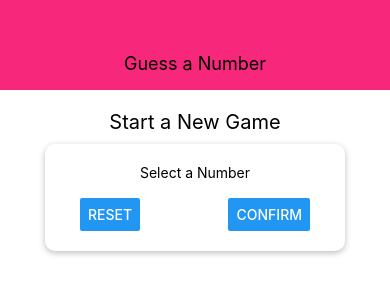
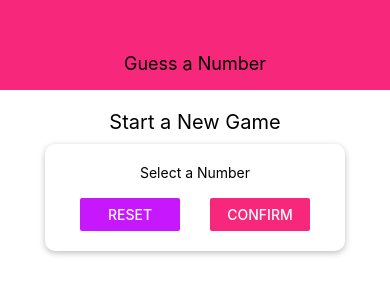
Before and after one commit to chattavat-v/rn-first-app, a React Native app: screen / in a window 390 px wide. Shown: the top 300 px of the page. Built offline with nearby package versions, Linux system fonts and the light colour scheme.

Commit message:
build colors file in constants folder for export colors all component

```diff
--- a/components/Header.js
+++ b/components/Header.js
@@ -1,5 +1,6 @@
 import React from "react";
 import { View, Text, StyleSheet } from "react-native";
+import Colors from '../constants/colors';
 
 const Header = ({ title }) => {
   return (
@@ -14,7 +15,7 @@
     width: "100%",
     height: 90,
     paddingTop: 36,
-    backgroundColor: "#f7287b",
+    backgroundColor: Colors.primary,
     alignItems: "center",
     justifyContent: "center"
   },
--- /dev/null
+++ b/constants/colors.js
@@ -0,0 +1,4 @@
+export default {
+  primary: "#f7287b",
+  accent: "#c717fc"
+};
--- a/screens/StartGameScreen.js
+++ b/screens/StartGameScreen.js
@@ -1,6 +1,7 @@
 import React from "react";
 import { View, Text, StyleSheet, TextInput, Button } from "react-native";
-import Card from '../components/Card';
+import Colors from '../constants/colors';
+import Card from "../components/Card";
 
 const StartGameScreen = () => {
   return (
@@ -10,8 +11,12 @@
         <Text>Select a Number</Text>
         <TextInput />
         <View style={styles.buttonContainer}>
-          <Button title="Reset" onPress={() => {}} />
-          <Button title="Confirm" onPress={() => {}} />
+          <View style={styles.button}>
+            <Button title="Reset" onPress={() => {}} color={Colors.accent} />
+          </View>
+          <View style={styles.button}>
+            <Button title="Confirm" onPress={() => {}} color={Colors.primary} />
+          </View>
         </View>
       </Card>
     </View>
@@ -38,6 +43,9 @@
     width: "100%",
     justifyContent: "space-between",
     paddingHorizontal: 15
+  },
+  button: {
+    width: 100
   }
 });
 
```
